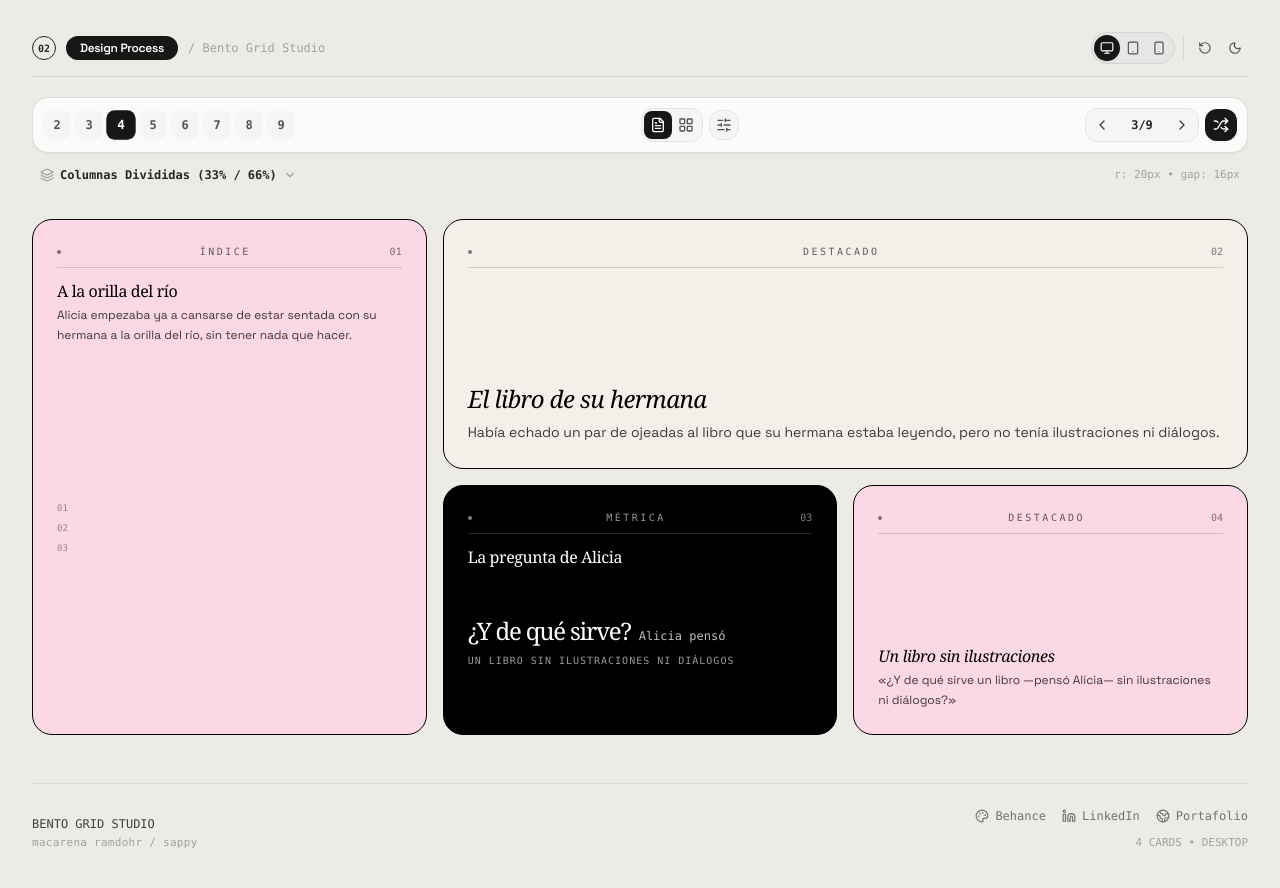
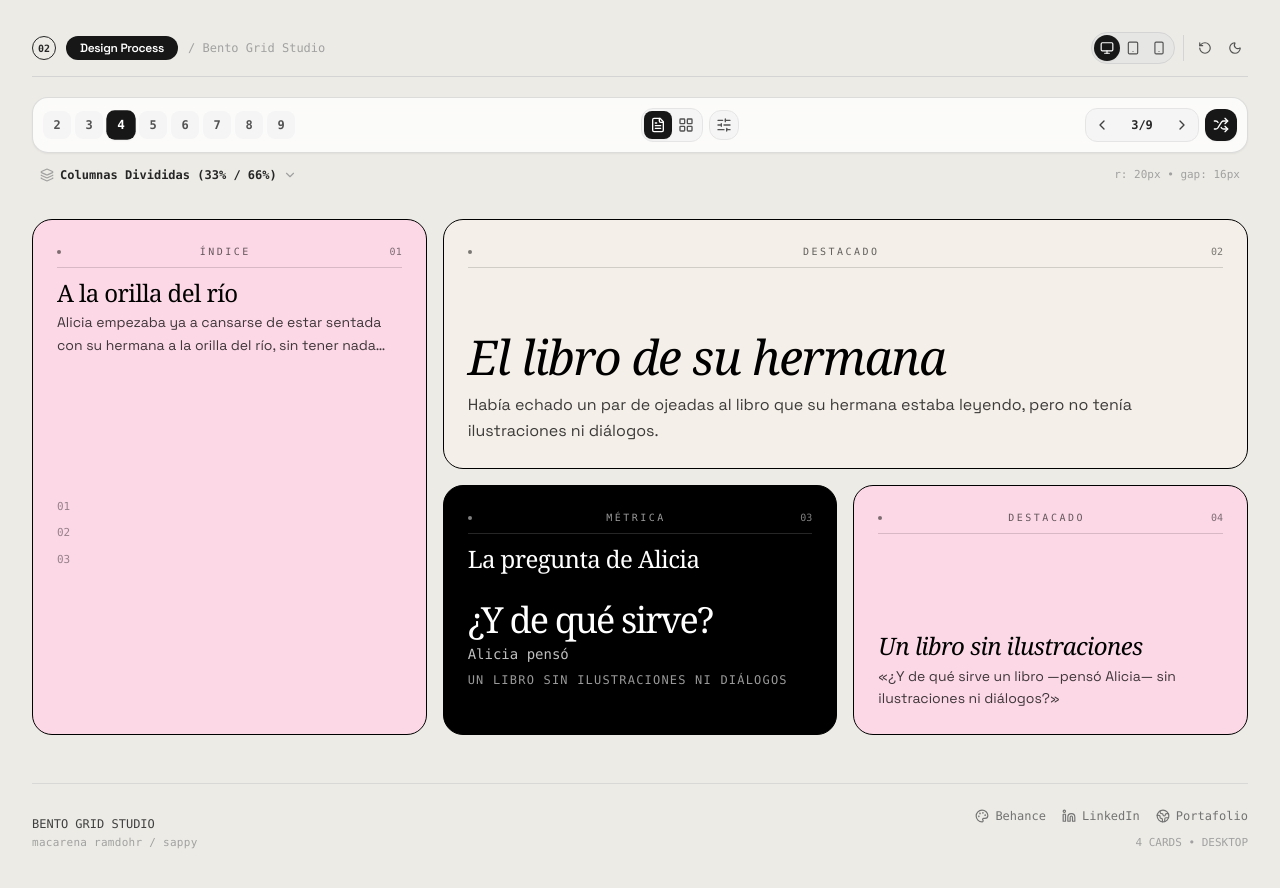
Before and after one commit to sappy666/bento-grid, a React (Vite) app: page / in a window 1280 px wide. Shown: the top 888 px of the page. Built offline with nearby package versions, Linux system fonts and the light colour scheme; a web font is replaced by a local one.

Commit message:
correcciones

```diff
--- a/src/components/BentoCardView.tsx
+++ b/src/components/BentoCardView.tsx
@@ -168,10 +168,10 @@ export const BentoCardView: React.FC<BentoCardViewProps> = ({
       {/* Header: title + short subtitle, typographic voice varies per card */}
       <div>
         <h3
-            className={`leading-snug ${titleType} ${
+            className={`leading-[1.05] ${titleType} ${
             isMobile
-              ? isWide ? 'text-2xl mb-2' : 'text-lg mb-1.5'
-              : isWide ? 'text-lg sm:text-2xl mb-1.5' : 'text-sm sm:text-base mb-1'
+              ? isWide ? 'text-4xl mb-2.5' : 'text-2xl mb-2'
+              : isWide ? 'text-3xl sm:text-4xl md:text-5xl mb-2.5' : 'text-xl sm:text-2xl mb-1.5'
           }`}
         >
           {card.content.title || card.title}
@@ -182,8 +182,8 @@ export const BentoCardView: React.FC<BentoCardViewProps> = ({
           <p
             className={`font-normal leading-relaxed line-clamp-2 font-primary opacity-75 ${
               isMobile
-                ? isWide ? 'text-base' : 'text-sm'
-                : isWide ? 'text-xs sm:text-sm' : 'text-xs'
+                ? isWide ? 'text-lg' : 'text-base'
+                : isWide ? 'text-sm sm:text-base' : 'text-sm'
             }`}
           >
             {card.content.subtitle || card.content.quoteText}
@@ -198,20 +198,20 @@ export const BentoCardView: React.FC<BentoCardViewProps> = ({
             <span
               className={`font-medium tracking-tighter font-editorial break-words ${
                 isMobile
-                  ? isWide ? 'text-4xl' : 'text-3xl'
-                  : isWide ? 'text-3xl sm:text-4xl lg:text-5xl' : 'text-xl sm:text-2xl'
+                  ? isWide ? 'text-6xl' : 'text-4xl'
+                  : isWide ? 'text-5xl sm:text-6xl lg:text-7xl' : 'text-3xl sm:text-4xl'
               }`}
             >
               {card.content.metricValue || '98.4%'}
             </span>
             {card.content.metricChange && (
-              <span className={`font-mono font-medium opacity-75 ${isMobile ? 'text-sm' : 'text-xs'}`}>
+              <span className={`font-mono font-medium opacity-75 ${isMobile ? 'text-base' : 'text-sm'}`}>
                 {card.content.metricChange}
               </span>
             )}
           </div>
           {card.content.metricLabel && (
-            <div className={`mt-1.5 font-mono uppercase tracking-widest opacity-60 line-clamp-1 ${isMobile ? 'text-xs' : 'text-[10px]'}`}>
+            <div className={`mt-2 font-mono uppercase tracking-widest opacity-60 line-clamp-1 ${isMobile ? 'text-sm' : 'text-xs'}`}>
               {card.content.metricLabel}
             </div>
           )}
@@ -219,10 +219,10 @@ export const BentoCardView: React.FC<BentoCardViewProps> = ({
       )}
 
       {card.type === 'quote' && (
-        <div className={`my-auto py-2 border-l border-current/40 pl-3.5 font-normal font-gentium italic ${isMobile ? 'text-base' : 'text-xs sm:text-sm'}`}>
+        <div className={`my-auto py-2 border-l-2 border-current/40 pl-4 font-normal font-gentium italic leading-snug ${isMobile ? 'text-2xl' : 'text-lg sm:text-xl'}`}>
           "{card.content.quoteText || 'Weniger, aber besser.'}"
           {card.content.quoteAuthor && (
-              <span className={`block mt-1.5 font-mono not-italic uppercase tracking-widest opacity-60 ${isMobile ? 'text-xs' : 'text-[10px]'}`}>
+              <span className={`block mt-2 font-mono not-italic uppercase tracking-widest opacity-60 ${isMobile ? 'text-sm' : 'text-xs'}`}>
               — {card.content.quoteAuthor}
             </span>
           )}
@@ -230,10 +230,10 @@ export const BentoCardView: React.FC<BentoCardViewProps> = ({
       )}
 
       {card.type === 'list' && card.content.listItems && card.content.listItems.length > 0 && (
-        <div className="my-auto py-2 space-y-2">
+        <div className="my-auto py-2 space-y-2.5">
           {card.content.listItems.slice(0, 3).map((item, i) => (
-            <div key={i} className={`flex items-center gap-2.5 opacity-80 font-primary min-w-0 ${isMobile ? 'text-sm' : 'text-xs'}`}>
-              <span className={`font-mono opacity-50 shrink-0 ${isMobile ? 'text-[10px]' : 'text-[9px]'}`}>{String(i + 1).padStart(2, '0')}</span>
+            <div key={i} className={`flex items-center gap-3 opacity-80 font-primary min-w-0 ${isMobile ? 'text-lg' : 'text-base'}`}>
+              <span className={`font-mono opacity-50 shrink-0 ${isMobile ? 'text-xs' : 'text-[11px]'}`}>{String(i + 1).padStart(2, '0')}</span>
               <span className="min-w-0 truncate">{item.text}</span>
             </div>
           ))}
```
